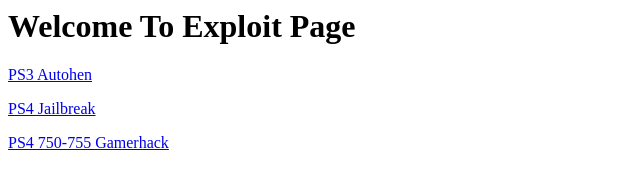
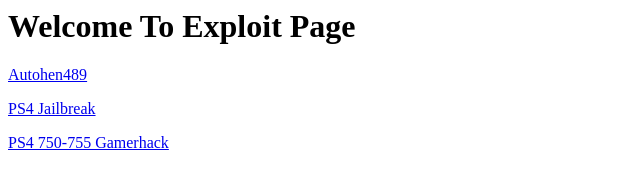
Before and after one commit to zayntv/PS3HEN, a plain HTML site: page index.html in a window 1280 px wide. Shown: the full height of the page, 0-640 px from the left. Drawn offline with Linux system fonts and the light colour scheme.

Commit message:
Update index.html

```diff
--- a/index.html
+++ b/index.html
@@ -2,7 +2,7 @@
 <title>Yap Exploit</title>
 <body>
 	<h1>Welcome To Exploit Page</h1>
-	<p><a href="/autohen" target="_blank">PS3 Autohen</a></p>
+	<p><a href="/autohen" target="_blank">Autohen489</a></p>
 	<p><a href="/ps4jb" target="_blank">PS4 Jailbreak</a></p>
 	<p><a href="/ps4jb750-755" target="_blank">PS4 750-755 Gamerhack</a></p>
 </body>
```
